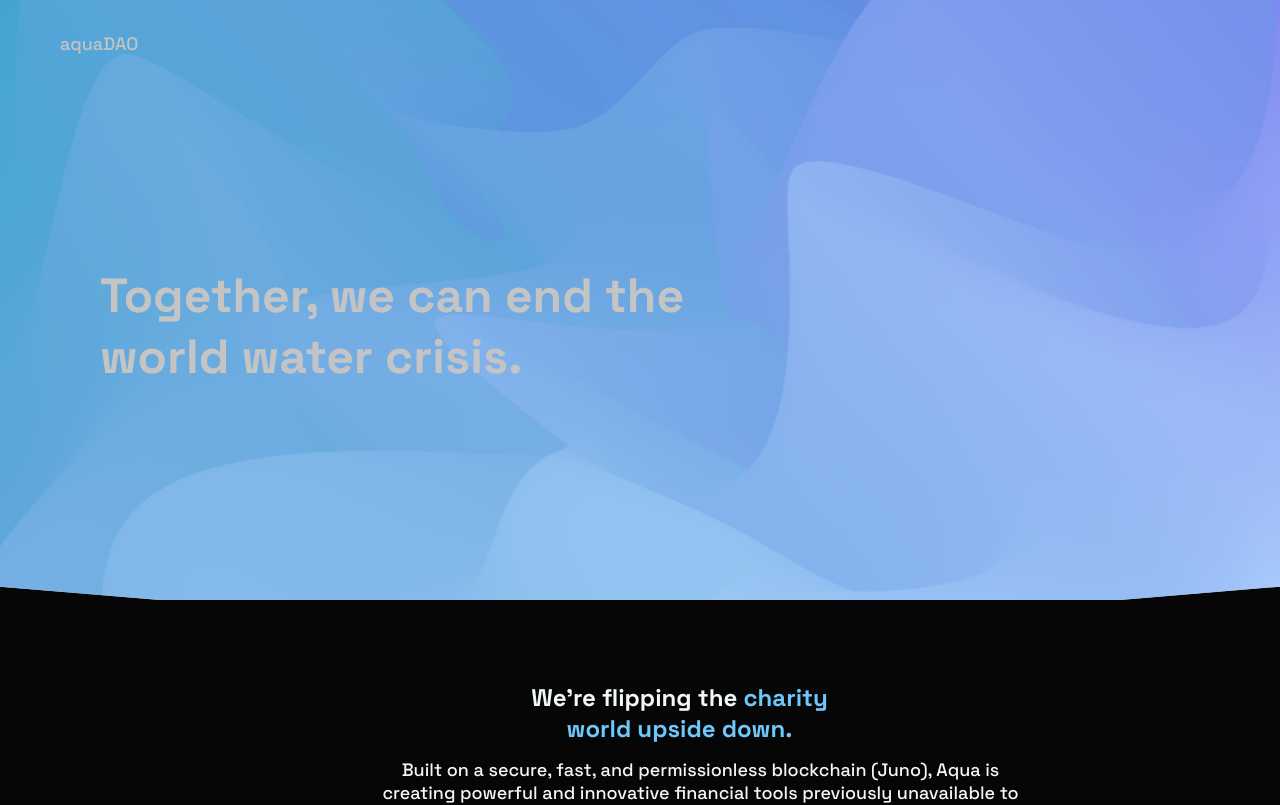
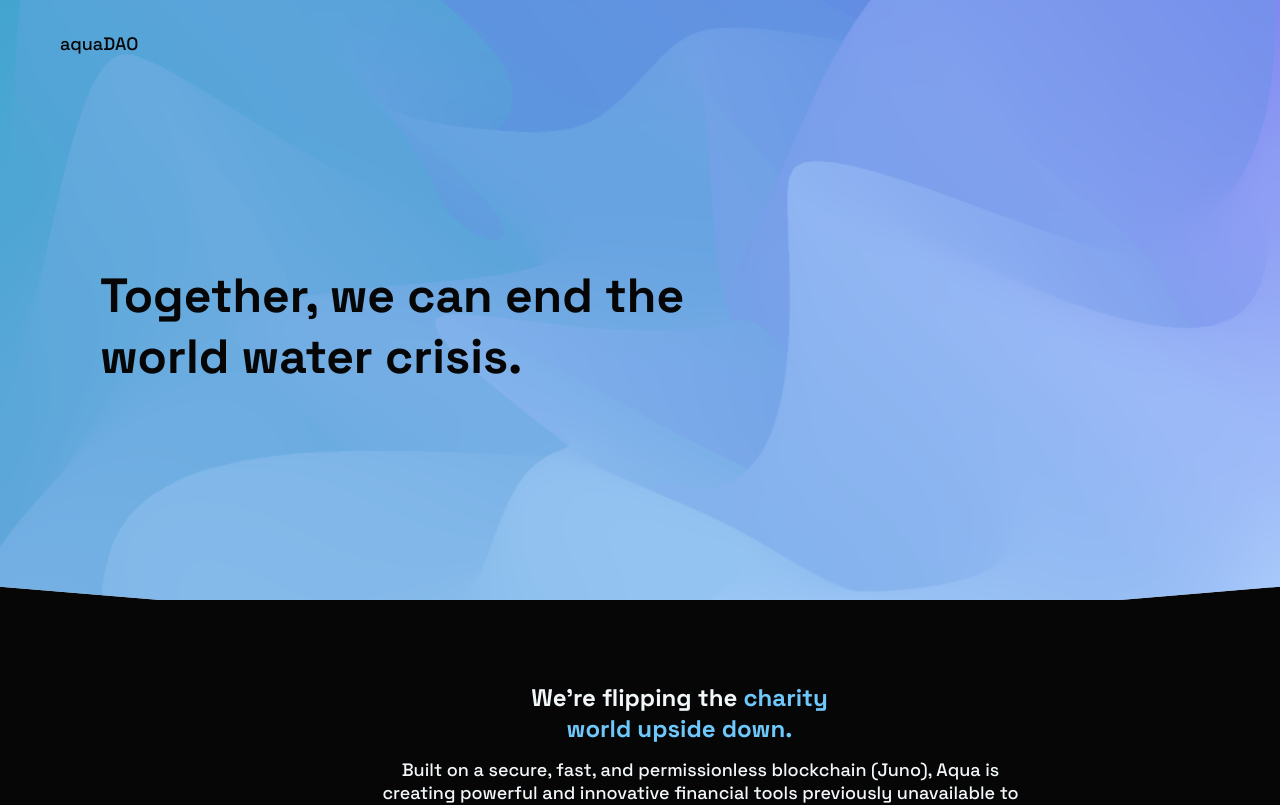
Before and after one commit to seekingtau/testapp, a React (Create React App) app: page / in a window 1280 px wide. Shown: the top 805 px of the page. Built offline with nearby package versions, Linux system fonts and the light colour scheme.

Commit message:
text color

```diff
--- a/src/App.css
+++ b/src/App.css
@@ -31,7 +31,7 @@ body {
   line-height: 23px;
   letter-spacing: 0em;
   text-align: left;
-  color: #c4c4c4;
+  color: #060606;
 }
 #nav--need {
   height: 122px;
@@ -47,7 +47,7 @@ body {
   line-height: 61px;
   letter-spacing: 0em;
   text-align: left;
-  color: #c4c4c4;
+  color: #060606;
 }
 #main--main {
   background-color: #060606;
@@ -599,7 +599,7 @@ body {
     line-height: 23px;
     letter-spacing: 0em;
     text-align: left;
-    color: #c4c4c4;
+    color: #060606;
   }
   #nav--need {
     height: 122px;
@@ -615,7 +615,7 @@ body {
     line-height: 61px;
     letter-spacing: 0em;
     text-align: left;
-    color: #c4c4c4;
+    color: #060606;
   }
   #main--main {
     background-color: #060606;
@@ -1169,7 +1169,7 @@ body {
     line-height: 23px;
     letter-spacing: 0em;
     text-align: left;
-    color: #c4c4c4;
+    color: #060606;
   }
   #nav--need {
     position: absolute;
@@ -1186,7 +1186,7 @@ body {
     line-height: 61px;
     letter-spacing: 0em;
     text-align: left;
-    color: #c4c4c4;
+    color: #060606;
   }
   #main--main {
     background-color: #060606;
```
